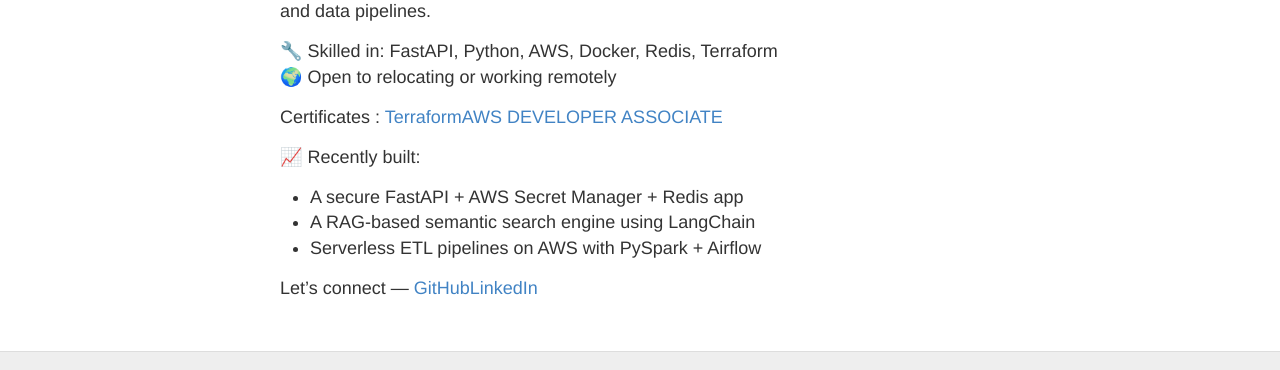
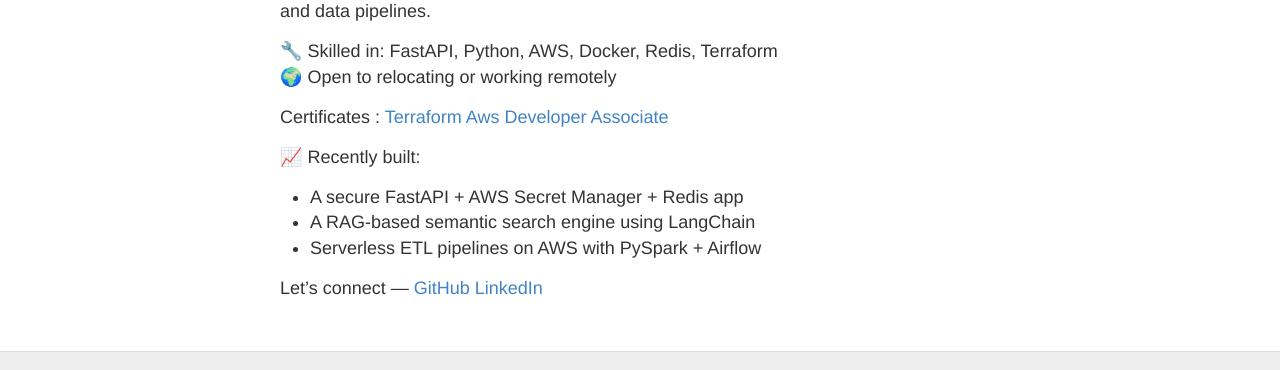
Before and after one commit to Ketz7/ketanmaurya.github.io, a Jekyll site: the page built from about.md, in a window 1280 px wide. Shown: the part 253-623 px from the top of the page. Built offline with Jekyll 4.4.1, drawn with Linux system fonts in a browser that asks for light colours.

```diff
--- a/about.md
+++ b/about.md
@@ -9,11 +9,13 @@ Hi, I’m Ketan — a Software Engineer specializing in backend systems, cloud a
 🔧 Skilled in: FastAPI, Python, AWS, Docker, Redis, Terraform
 🌍 Open to relocating or working remotely
 
-Certificates : [Terraform](https://www.credly.com/badges/355ef7b7-fd16-4e84-8618-4d06a99c9c6a/linked_in?t=rxotzm)  |  [AWS DEVELOPER ASSOCIATE](https://www.credly.com/badges/e4ff3fda-4caa-4606-85b7-ec58628bab16/linked_in?t=sg8544)
+Certificates :  [Terraform](https://www.credly.com/badges/355ef7b7-fd16-4e84-8618-4d06a99c9c6a/linked_in?t=rxotzm)
+                [Aws Developer Associate](https://www.credly.com/badges/e4ff3fda-4caa-4606-85b7-ec58628bab16/linked_in?t=sg8544)
 
 📈 Recently built:
 - A secure FastAPI + AWS Secret Manager + Redis app
 - A RAG-based semantic search engine using LangChain
 - Serverless ETL pipelines on AWS with PySpark + Airflow
 
-Let’s connect — [GitHub](https://github.com/Ketz7)  |  [LinkedIn](https://linkedin.com/in/ketan-maurya-1b759517b)
+Let’s connect — [GitHub](https://github.com/Ketz7)
+                [LinkedIn](https://linkedin.com/in/ketan-maurya-1b759517b)
```
